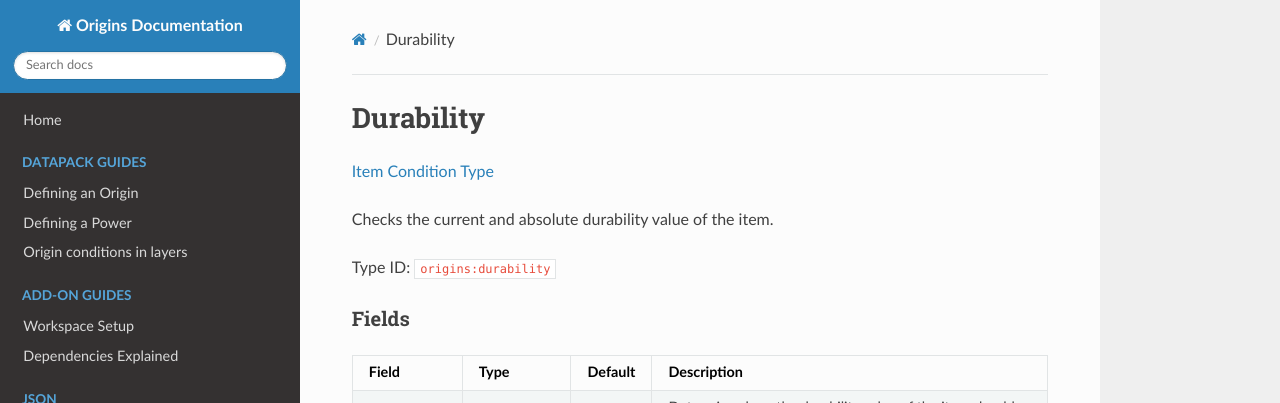
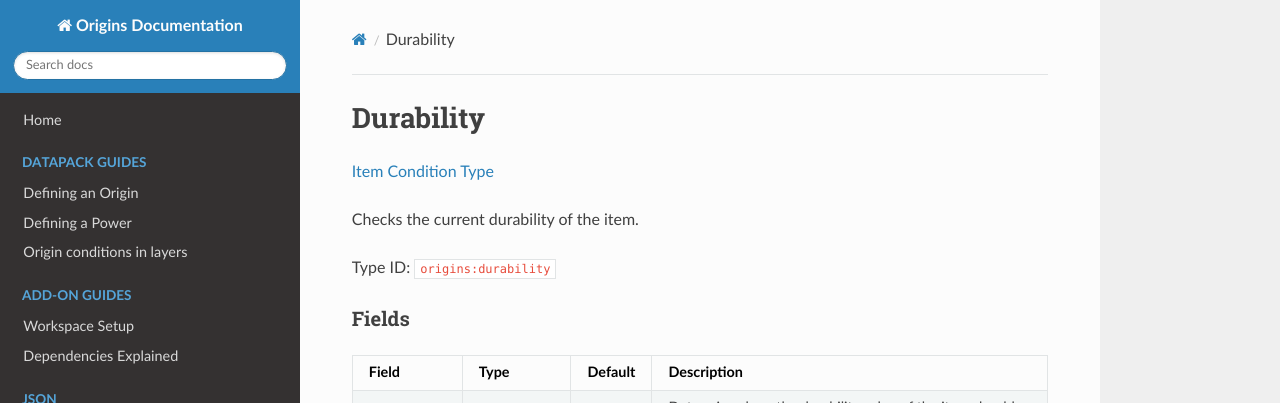
Before and after one commit to apace100/origins-docs, an MkDocs documentation site: the page built from docs/types/item_condition_types/durability.md, in a window 1280 px wide. Shown: the top 403 px of the page. Built offline with MkDocs 1.6.1, drawn with Linux system fonts in a browser that asks for light colours; nearby versions of some CDN libraries.

Commit message:
Updated `durability` (Item Condition Type) * Changed the description

```diff
--- a/docs/types/item_condition_types/durability.md
+++ b/docs/types/item_condition_types/durability.md
@@ -7,7 +7,7 @@ date: 2022-07-03
 
 [Item Condition Type](../item_condition_types.md)
 
-Checks the current and absolute durability value of the item.
+Checks the current durability of the item.
 
 Type ID: `origins:durability`
 
```
